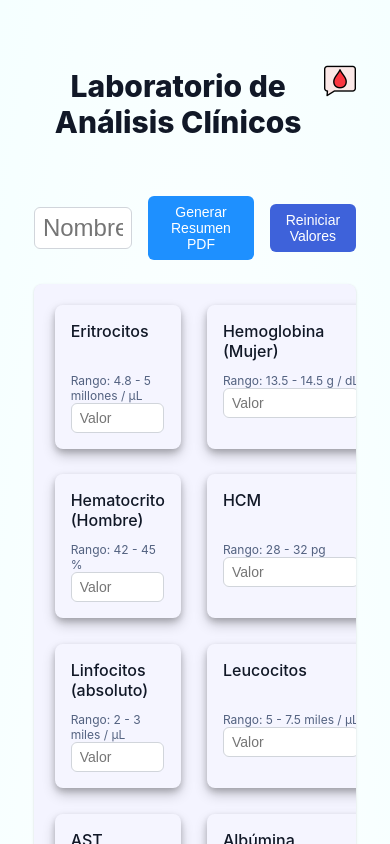
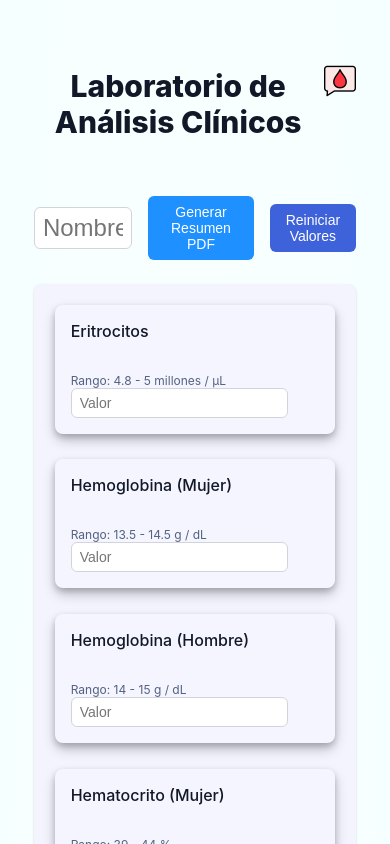
Before and after one commit to Diegoaph/check-labs, a React (Vite) app: page / in a window 390 px wide. Shown: the top 844 px of the page. Built offline with nearby package versions, Linux system fonts and the light colour scheme.

Commit message:
mejora de responsividad

```diff
--- a/src/components/LabResultsChecker.tsx
+++ b/src/components/LabResultsChecker.tsx
@@ -1,5 +1,6 @@
 import React, { useState } from 'react';
-import { jsPDF } from 'jspdf';import styles from '../styles/LabResultsChecker.module.css';
+import { jsPDF } from 'jspdf';
+import styles from '../styles/LabResultsChecker.module.css';
 import type { Test } from '../types';
 import { labTests } from '../utils/data';
 import icon from '../../public/blood_icon.png';
@@ -182,7 +183,6 @@ export default function LabResultsChecker() {
           ))}
         </div>
         <div className={styles.headerWrapper}>
-
           <button
             onClick={generatePDF}
             className={styles.generateButton}>
--- a/src/styles/LabResultsChecker.module.css
+++ b/src/styles/LabResultsChecker.module.css
@@ -18,15 +18,16 @@
 }
 
 .card {
+  display: grid;
+  grid-template-columns: repeat(auto-fit, minmax(250px, 1fr));
+  gap: 1rem;
+  background-color: rgb(244, 244, 255);
+  padding: 1rem;
   box-shadow: 0 1px 3px 0 rgba(0, 0, 0, 0.1), 0 1px 2px 0 rgba(0, 0, 0, 0.06);
   border-radius: 0.5rem;
   overflow: hidden;
-  display: grid;
-  grid-template-columns: repeat(4, 1fr);
-  gap: 1rem;
-  background-color: rgb(244, 244, 255);
-  padding: 1rem;
 }
+
 .listItem {
   display: flex;
   flex-direction: column;
```
